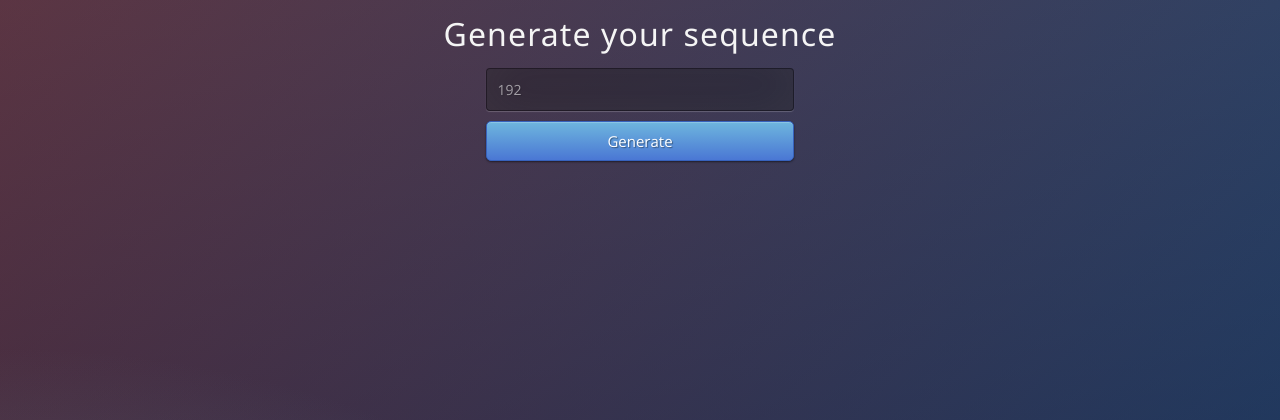
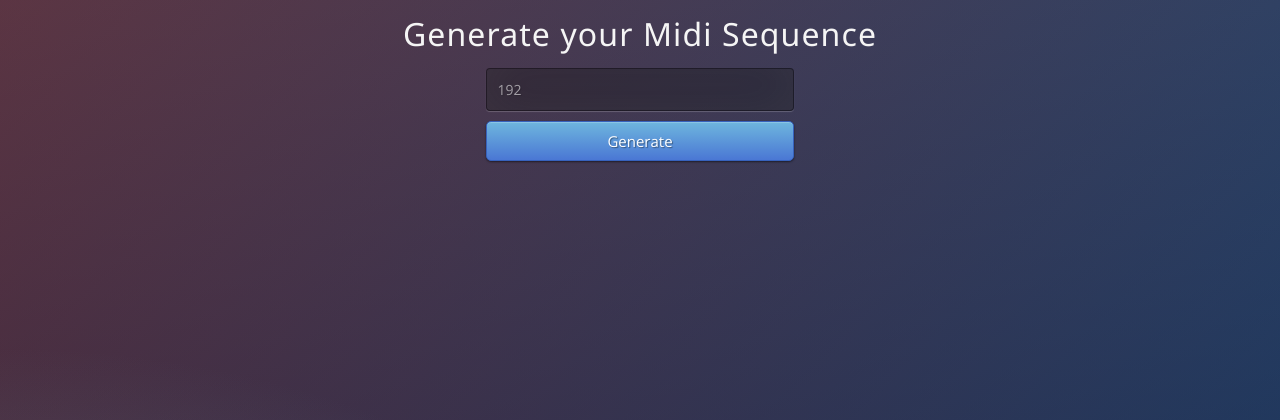
Before and after one commit to falseAzure/DeepMusician, a Flask app: page / in a window 1280 px wide. Shown: the top 420 px of the page. Run offline with Flask 2, Linux system fonts and the light colour scheme.

Commit message:
Update index.html

```diff
--- a/app/templates/index.html
+++ b/app/templates/index.html
@@ -4,7 +4,7 @@
 
 <head>
     <meta charset="UTF-8">
-    <title>ML API</title>
+    <title>Music generation</title>
     <link href='https://fonts.googleapis.com/css?family=Pacifico' rel='stylesheet' type='text/css'>
     <link href='https://fonts.googleapis.com/css?family=Arimo' rel='stylesheet' type='text/css'>
     <link href='https://fonts.googleapis.com/css?family=Hind:300' rel='stylesheet' type='text/css'>
@@ -16,7 +16,7 @@
 
 <body>
     <div class="w3-center w3-container" style="padding-right:20%; padding-left:20%">
-        <h1>Generate your sequence</h1>
+        <h1>Generate your Midi Sequence</h1>
 
         <!-- Main Input For Receiving Query to our ML -->
         <div style="padding-right:30%; padding-left:30%">
```
